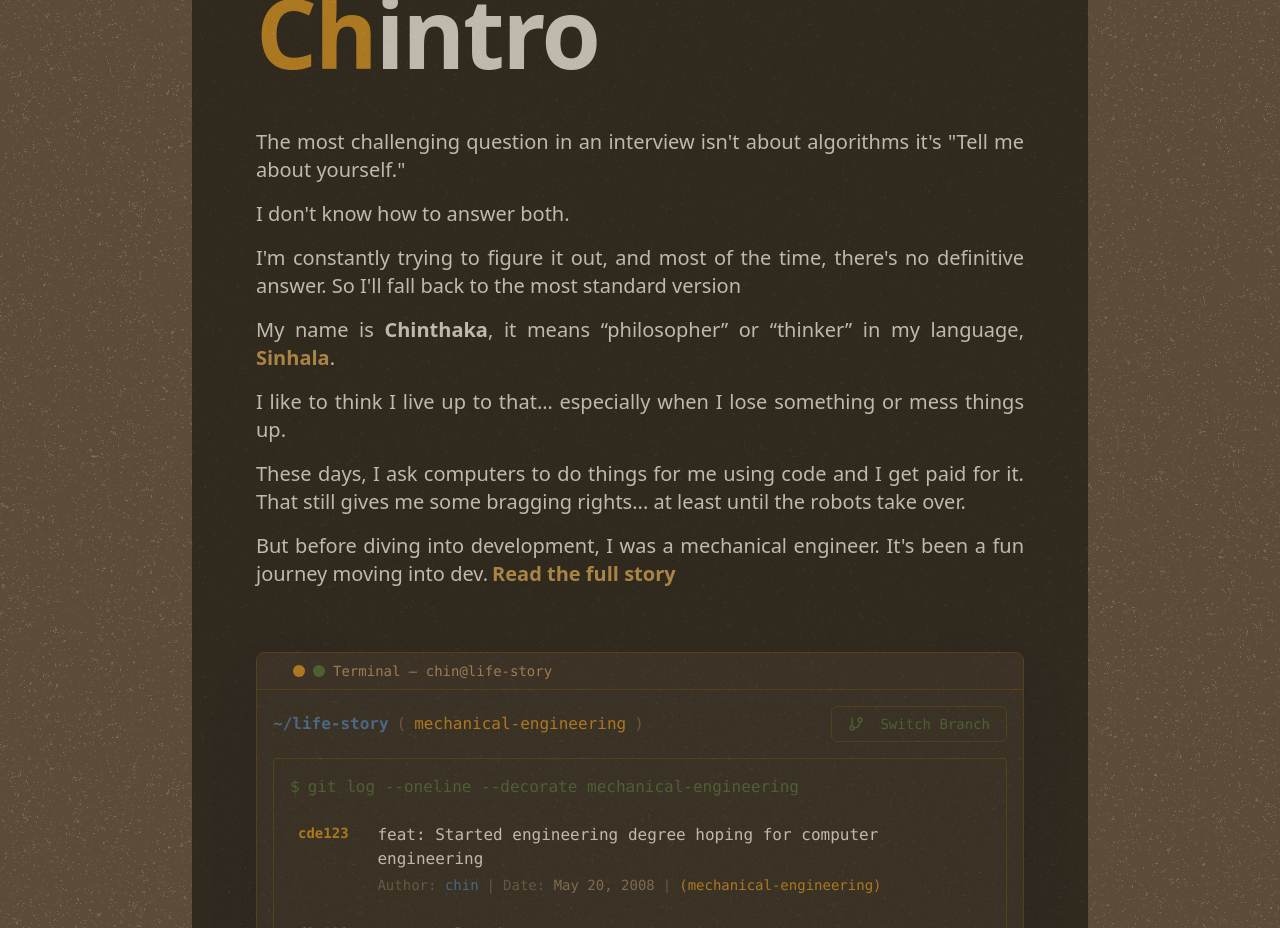
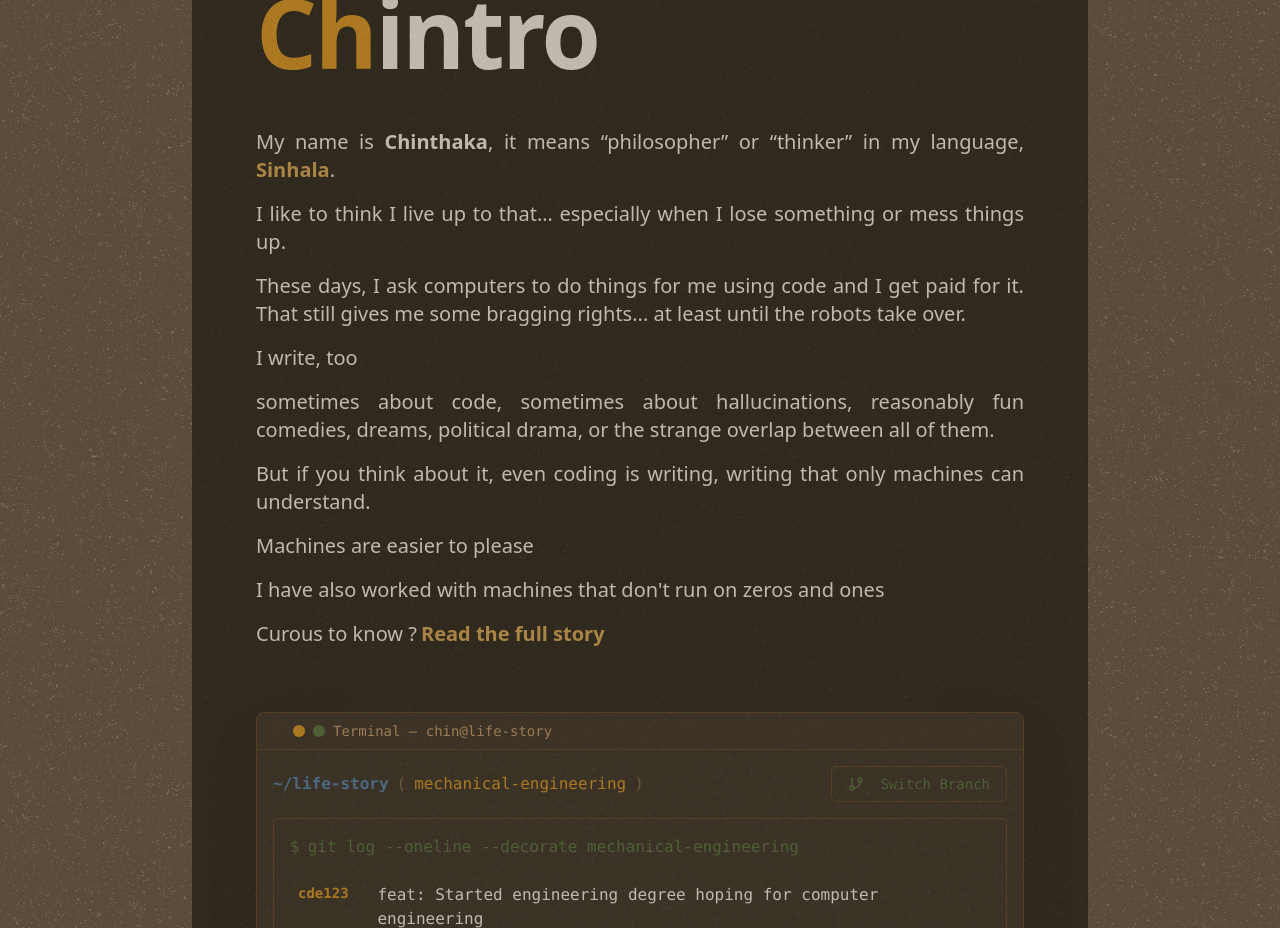
Before and after one commit to chin-flags/chin4, a Next.js app: page / in a window 1280 px wide. Shown: the part 920-1848 px from the top of the page. Built offline with nearby package versions, Linux system fonts and the light colour scheme.

Commit message:
updated content

```diff
--- a/components/chintro/about.tsx
+++ b/components/chintro/about.tsx
@@ -6,16 +6,17 @@ export default function About() {
   return (
     <section className="mb-16">
       <div className="text-xl sm:text-xl text-foreground text-justify space-y-4">
-        <p>
-          The most challenging question in an interview isn&apos;t about
-          algorithms it&apos;s &quot;Tell me about yourself.&quot;
+        {/* <p>
+          The most challenging question in an technical interview isn&apos;t about
+          algorithms
         </p>
+        <p>it&apos;s &quot;Tell me about yourself.&quot;</p>
         <p>I don&apos;t know how to answer both.</p>
         <p>
           I&apos;m constantly trying to figure it out, and most of the time,
           there&apos;s no definitive answer. So I&apos;ll fall back to the most
           standard version
-        </p>
+        </p> */}
         <p>
           My name is <span className="font-bold">Chinthaka</span>, it means
           “philosopher” or “thinker” in my language,{" "}
@@ -38,9 +39,22 @@ export default function About() {
           paid for it. That still gives me some bragging rights... at least
           until the robots take over.
         </p>
+        <p>I write, too </p>{" "}
         <p>
-          But before diving into development, I was a mechanical engineer.
-          It&apos;s been a fun journey moving into dev.
+          sometimes about code, sometimes about hallucinations, reasonably fun
+          comedies, dreams, political drama, or the strange overlap between all
+          of them.
+        </p>
+        <p>
+          But if you think about it, even coding is writing, writing that only
+          machines can understand.
+        </p>
+        <p>Machines are easier to please</p>
+        <p>
+          I have also worked with machines that don&apos;t run on zeros and ones
+        </p>
+        <p>
+          Curous to know ?
           <Link
             href="/sketchin/from-nuts-and-bolts-to-ones-zeros"
             target="_new"
```
